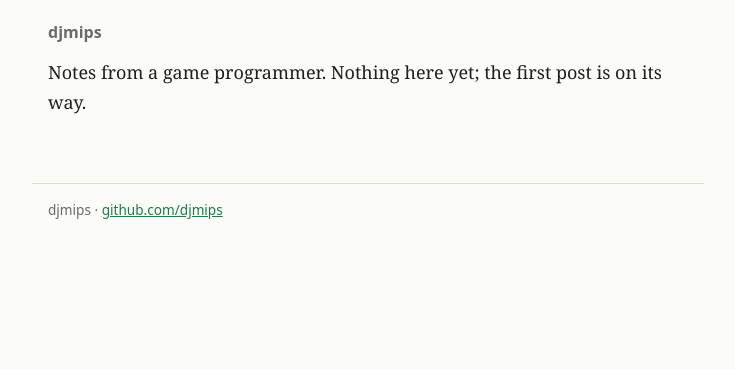
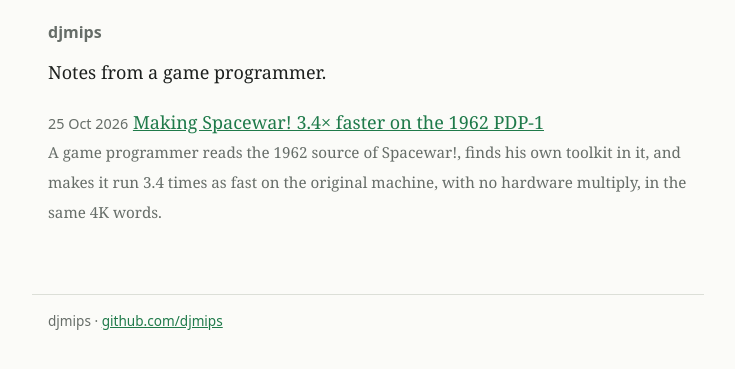
Before and after one commit to djmips/blog, a Jekyll site: the page built from index.md, in a window 1280 px wide. Shown: the top 369 px of the page, without its empty margins (272-1007 px from the left). Built offline with Jekyll 4.4.1, drawn with Linux system fonts in a browser that asks for light colours; part of the change alters nothing that is shown.

Commit message:
Post: Making Spacewar! 3.4x faster on the 1962 PDP-1
The Spacewar! optimization write-up as spacewar/index.md, with its frame-time chart (inline SVG)
and the two orbit screenshots. The front page lists posts (pages with a date); the layout gains
Open Graph tags; the stylesheet gains figures, a two-up image row, chart and table styles.

````diff
--- a/_layouts/default.html
+++ b/_layouts/default.html
@@ -5,6 +5,10 @@
 <meta name="viewport" content="width=device-width, initial-scale=1">
 <title>{% if page.title %}{{ page.title }} · {% endif %}{{ site.title }}</title>
 <meta name="description" content="{{ page.description | default: site.description }}">
+<meta property="og:title" content="{{ page.title | default: site.title }}">
+<meta property="og:description" content="{{ page.description | default: site.description }}">
+<meta property="og:type" content="{% if page.date %}article{% else %}website{% endif %}">
+<meta property="og:url" content="{{ page.url | absolute_url }}">
 <link rel="stylesheet" href="{{ '/assets/style.css' | relative_url }}">
 </head>
 <body>
--- a/assets/style.css
+++ b/assets/style.css
@@ -27,3 +27,21 @@ pre code { padding: 0; background: none; }
 table { border-collapse: collapse; margin: 1.5rem 0; font: 0.9rem/1.4 system-ui, sans-serif; display: block; overflow-x: auto; }
 th, td { padding: 0.35rem 0.75rem; border-bottom: 1px solid var(--rule); text-align: left; }
 blockquote { margin: 1.5rem 0; padding-left: 1rem; border-left: 3px solid var(--rule); color: var(--dim); }
+figure { margin: 2rem 0; }
+figcaption { color: var(--dim); font: 0.85rem/1.45 system-ui, sans-serif; text-align: center; margin-top: 0.5rem; }
+figure img { margin: 0 auto; border-radius: 4px; }
+.pair { display: flex; flex-wrap: wrap; gap: 1rem; justify-content: center; align-items: flex-end; margin: 2rem 0; }
+.pair figure { margin: 0; }
+.chart { width: 100%; height: auto; display: block; font-family: system-ui, sans-serif; }
+.chart .bar { fill: var(--accent); opacity: 0.55; }
+.chart .bar.hi { opacity: 1; }
+.chart g:hover .bar { opacity: 1; }
+.chart .grid { stroke: var(--rule); stroke-width: 1; }
+.chart .axis { fill: var(--dim); font-size: 12px; }
+.chart .lab { fill: var(--fg); font-size: 14px; }
+.chart .val { fill: var(--fg); font-size: 13px; font-variant-numeric: tabular-nums; }
+td, th { font-variant-numeric: tabular-nums; }
+.posts { list-style: none; padding: 0; }
+.posts li { margin: 1.25rem 0; }
+.posts .desc { color: var(--dim); font-size: 0.95rem; }
+h3 { font-size: 1.1rem; margin-top: 2rem; }
--- a/index.md
+++ b/index.md
@@ -2,4 +2,9 @@
 layout: default
 ---
 
-Notes from a game programmer. Nothing here yet; the first post is on its way.
+Notes from a game programmer.
+
+{% assign posts = site.pages | where_exp: "p", "p.date" | sort: "date" | reverse %}
+<ul class="posts">
+{% for p in posts %}<li><span class="date">{{ p.date | date: "%-d %b %Y" }}</span> <a href="{{ p.url | relative_url }}">{{ p.title }}</a><br><span class="desc">{{ p.description }}</span></li>
+{% endfor %}</ul>
--- /dev/null
+++ b/spacewar/index.md
@@ -0,0 +1,329 @@
+---
+layout: default
+title: Making Spacewar! 3.4× faster on the 1962 PDP-1
+description: A game programmer reads the 1962 source of Spacewar!, finds his own toolkit in it, and makes it run 3.4 times as fast on the original machine, with no hardware multiply, in the same 4K words.
+date: 2026-10-25
+---
+
+I've been writing games for about forty years. When I sat down with the listing of Spacewar!,
+the 1962 PDP-1 game that is one of the first video games ever written, I expected something
+charming and primitive. What I found was my own toolkit.
+
+Then I wondered how much faster it could have run on its own machine, with sixty years of
+hindsight. The answer: **3.4 times as fast**, from 21 to 71 frames a second, on the 1962
+PDP-1, in the same 4,096 words of memory, with no hardware multiply. By the end there is no
+multiply, divide or square root left anywhere in the game.
+
+## A game programmer opens an ancient artifact
+
+Spacewar! was written at MIT in 1961 and 1962 for a DEC PDP-1: 18-bit words, 4,096 words of
+core memory, a 5-microsecond memory cycle, and a round Type 30 display that plots one dot at a
+time. Two ships, the Needle and the Wedge, fight around a star that pulls them in. The version I
+worked from is 2B, dated 2 April 1962, with the hyperspace and auto-restart patches from that
+spring.
+
+Here is what is in it.
+
+**Compiled sprites.** The ships are stored as outline tables: 3 bits per step, each code meaning
+"move one dot in this direction". At start-up an *outline compiler* turns each table into
+straight-line machine code, a short burst of adds and a display instruction per dot, with no loop
+and no table lookups left in it. Halfway through, a special code makes the generated code flip
+its rotation matrix and draw the other half of the ship as a mirror image, so only half of each
+ship is stored. On the PC in the 1990s we called this a compiled sprite. Spacewar! had it in
+1962.
+
+**Hiding work behind the display.** A dot on the Type 30 takes about 50 microseconds, five to ten
+instructions' worth of time. Spacewar! never waits for a dot if it can help it. It starts the dot
+without waiting (`dpy-4000`), works out where the next one goes, and only then waits for the
+display to finish (`ioh`), so the arithmetic is free. Anyone who has set up the next line on a
+Vectrex while the beam is still drawing the last one knows this trick.
+
+**Speedcode with a random entry.** The star in the middle is drawn by twenty copies of the same
+dot-plotting code (`repeat 20, starp`). Each frame the program jumps into that block at a random
+point, so the rays have a random length, then runs it a second time with the signs flipped for
+the opposite ray. A hand-unrolled loop with a computed entry, two decades before Duff's device.
+
+**An object system with function pointers.** Every object, from ships and torpedoes to
+explosions and ships in hyperspace, lives in one table, and the first word of each slot is the
+address of the routine that runs it. The main loop doesn't know what anything is: it calls each
+slot's routine. When a ship is hit, the program doesn't set a flag; it overwrites the pointer
+with the explosion routine, and the ship *becomes* an explosion. Hyperspace does the same with
+another routine. It's the polymorphic game object, decades before most of us met it.
+
+**Real physics in fixed point.** Dan Edwards's gravity pulls both ships toward the star with an
+inverse-square force. Velocities and accelerations are fixed-point fractions, and the update is
+in the good order: velocity first, then position from the new velocity. That small choice is what
+keeps an orbit from spiralling outward. It's the order I stumbled on myself writing a lunar
+lander in high school, and Marvin Minsky found it by accident too: his circle algorithm "was
+invented by mistake when I tried to save one register in a display hack" (HAKMEM, 1972).
+
+**A scrolling background.** Peter Samson's "Expensive Planetarium" draws the real night sky: 470
+stars from a star catalogue, with brightness shown by how often each star is redrawn. The sky
+creeps slowly across the screen as you play. It may be the first scrolling background in a game.
+
+It arrived fully formed, more than twenty years before Elite. For the full dig, Norbert
+Landsteiner's [*Inside Spacewar!*](https://www.masswerk.at/spacewar/inside/) walks through every
+routine, and [his emulator](https://www.masswerk.at/spacewar/) lets you play it. I owe most of my
+understanding to him.
+
+## How I got here: a Vectrex
+
+I've been porting Spacewar! 2B to the Vectrex, the 1982 vector console, which draws with a beam
+on a phosphor screen much as the Type 30 did. To port a game you have to understand it, and once
+I understood it I could see where the time went. 2B runs at about 21 frames a second; on a
+Vectrex we aim for 50. So I started asking: how fast could Spacewar! have been on its own machine,
+with what we've learned since?
+
+## The rules
+
+1. **The 1962 machine.** The PDP-1 Spacewar! was written for had no hardware multiply or divide.
+   Multiplication was a subroutine of multiply-step instructions, hundreds of microseconds a call;
+   a sine and cosine cost about 2.35 milliseconds. No later hardware allowed.
+2. **4K words.** Everything has to fit in the same 4,096 words of core, next to the star
+   catalogue.
+3. **It has to feel like 2B.** Not bit-for-bit the same game, but the same game to play: the same
+   orbits, the same handling, the same look. Wherever behaviour changed, I measured it against
+   the original.
+
+The referee was Landsteiner's emulator, which models the PDP-1's instruction timing, run headless
+over 1,500 frames of scripted play. The numbers below are milliseconds per frame with nobody
+touching the controls ("idle"), the cleanest case to compare.
+
+## Where the time went
+
+At idle, 2B spends 47.7 milliseconds on each frame. Very little of it is the game you see.
+
+<figure>
+<svg class="chart" viewBox="0 0 650 274" role="img" aria-labelledby="chart-t">
+<title id="chart-t">Milliseconds per frame, idle, as each optimization is added</title>
+<line class="grid" x1="250.0" y1="4" x2="250.0" y2="246"/><text class="axis" x="250.0" y="264" text-anchor="middle">0</text>
+<line class="grid" x1="316.0" y1="4" x2="316.0" y2="246"/><text class="axis" x="316.0" y="264" text-anchor="middle">10</text>
+<line class="grid" x1="382.0" y1="4" x2="382.0" y2="246"/><text class="axis" x="382.0" y="264" text-anchor="middle">20</text>
+<line class="grid" x1="448.0" y1="4" x2="448.0" y2="246"/><text class="axis" x="448.0" y="264" text-anchor="middle">30</text>
+<line class="grid" x1="514.0" y1="4" x2="514.0" y2="246"/><text class="axis" x="514.0" y="264" text-anchor="middle">40</text>
+<line class="grid" x1="580.0" y1="4" x2="580.0" y2="246"/><text class="axis" x="580.0" y="264" text-anchor="middle">50</text>
+<g><title>2B, as of April 1962: 47.71 ms a frame, 21.0 frames a second</title><text class="lab" x="240" y="30.0" text-anchor="end">2B, as of April 1962</text><path class="bar hi" d="M250,15 h310.9 a4,4 0 0 1 4,4 v12 a4,4 0 0 1 -4,4 h-310.9 z"/><text class="val" x="570.9" y="30.0">47.7</text></g>
+<g><title>+ Minsky, high-water mark: 29.55 ms a frame, 33.8 frames a second</title><text class="lab" x="240" y="64.0" text-anchor="end">+ Minsky, high-water mark</text><path class="bar" d="M250,49 h191.0 a4,4 0 0 1 4,4 v12 a4,4 0 0 1 -4,4 h-191.0 z"/><text class="val" x="451.0" y="64.0">29.6</text></g>
+<g><title>+ squares from a table: 24.28 ms a frame, 41.2 frames a second</title><text class="lab" x="240" y="98.0" text-anchor="end">+ squares from a table</text><path class="bar" d="M250,83 h156.2 a4,4 0 0 1 4,4 v12 a4,4 0 0 1 -4,4 h-156.2 z"/><text class="val" x="416.2" y="98.0">24.3</text></g>
+<g><title>+ frozen sky: 19.50 ms a frame, 51.3 frames a second</title><text class="lab" x="240" y="132.0" text-anchor="end">+ frozen sky</text><path class="bar" d="M250,117 h124.7 a4,4 0 0 1 4,4 v12 a4,4 0 0 1 -4,4 h-124.7 z"/><text class="val" x="384.7" y="132.0">19.5</text></g>
+<g><title>+ ring gravity: 17.74 ms a frame, 56.4 frames a second</title><text class="lab" x="240" y="166.0" text-anchor="end">+ ring gravity</text><path class="bar" d="M250,151 h113.1 a4,4 0 0 1 4,4 v12 a4,4 0 0 1 -4,4 h-113.1 z"/><text class="val" x="373.1" y="166.0">17.7</text></g>
+<g><title>+ 3.1's explosions: 18.16 ms a frame, 55.1 frames a second</title><text class="lab" x="240" y="200.0" text-anchor="end">+ 3.1's explosions</text><path class="bar" d="M250,185 h115.9 a4,4 0 0 1 4,4 v12 a4,4 0 0 1 -4,4 h-115.9 z"/><text class="val" x="375.9" y="200.0">18.2</text></g>
+<g><title>+ ships drawn in turn: 13.99 ms a frame, 71.5 frames a second</title><text class="lab" x="240" y="234.0" text-anchor="end">+ ships drawn in turn</text><path class="bar hi" d="M250,219 h88.3 a4,4 0 0 1 4,4 v12 a4,4 0 0 1 -4,4 h-88.3 z"/><text class="val" x="348.3" y="234.0">14.0</text></g>
+</svg>
+<figcaption>Milliseconds per frame at idle, as each change is added. Shorter is faster: 2B runs at
+21 frames a second, the last build at 71.</figcaption>
+</figure>
+
+### The empty table
+
+The object table has 24 slots. At idle, two are in use: the two ships. But the main loop walks
+all 24, stepping about 21 table pointers for every slot, and the collision test scans every later
+slot for each active object. That bookkeeping was 9.4 milliseconds of every frame.
+
+The fix is the oldest trick there is: keep a high-water mark, the highest slot in use, and stop
+the loops there. It saved **9.7 ms**, the biggest single win, and the game it plays is identical,
+frame for frame.
+
+With the mark in place, the last slot in use can be a ship, and when I flew it the Wedge was
+drawn with the Needle's outline: two Needles. Our automated check compared the game state every
+frame and passed, because the state was right and only the picture was wrong. From then on, it
+compared every dot drawn as well.
+
+### Rotation without trigonometry
+
+Every frame, each ship computes the sine and cosine of its heading so its outline can be drawn
+rotated: two calls to a software sine routine, 2.35 ms each, per ship.
+
+But a ship turns by a small fixed step, and Minsky's circle algorithm rotates a point by a small
+angle with two shifts and two adds:
+
+```
+x = x - (y >> n)
+y = y + (x >> n)    ; using the new x
+```
+
+Apply it to the rotation matrix when the ship turns, and the per-frame trigonometry goes away.
+Saving: **8.4 ms**. The catch is that Minsky's circle is very slightly an ellipse, so the ships
+are drawn at 63/64 of their size. Nobody notices.
+
+### Gravity, part one: stop taking square roots
+
+Gravity needs the distance from the star. 2B computes it from scratch every frame for each ship:
+two multiplies for x² + y², a 19-step integer square root, another multiply and two divides. The
+square root alone was 4.4 ms a frame.
+
+Two observations. Positions here are coarse, cells of 8 dots, so a table of 91 squares covers the
+whole screen. And a ship moves at most one ring of distance per frame, so the distance can be
+carried over from the last frame and corrected with two compares instead of recomputed. The
+result is exactly the same number. Saving: **5.3 ms**, the identical game, and the table fits in
+the 128 words 2B's authors left free for patches.
+
+### The frozen sky
+
+The Expensive Planetarium keeps its 470 stars in 936 words, from octal 6077 to the top of memory,
+and scrolls one dot every 32 frames. Finding which stars are in the window costs about 130 µs per
+star: 5.6 ms a frame.
+
+No one notices the slowly moving stars. The window at the start holds 36 of them; freeze the sky
+there, and a 21-word loop draws them in about 0.8 ms on the original brightness schedule. Saving:
+**4.8 ms**, and about 840 words of memory freed.
+
+### Gravity, part two: rings
+
+With the distance known, 2B still computes the pull with a multiply and two divides, per ship,
+per frame. I wanted to let go of exactness: take the pull from the distance alone, in rings, from
+a table. It only has to feel like gravity, and rings around the star should be better than a grid.
+
+To get rid of the last multiply, each ring's pull is a power of two in quarter steps (×1, ×1.25,
+×1.5, ×1.75), applied by executing that ring's shift instructions straight out of a table (the
+PDP-1's `xct` runs a memory word as an instruction). No multiply, no divide.
+
+It's calibrated to 2B's average pull in each ring, within 7% of 2B over the middle 80% of the
+screen. From the idle start, ships fall into the star in 361 frames against 2B's 351. Saving:
+**1.8 ms**.
+
+### Drawing one ship per frame
+
+After all that, the biggest cost left was the drawing itself: the two outlines are about 156 dots
+a frame at about 50 µs each, 8.5 ms that no clever code can shorten, because it's the display's
+own speed.
+
+So draw them in turn: the Needle on even frames, the Wedge on odd ones. At 71 frames a second each
+ship is still redrawn about 35 times a second, more often than 2B ever drew them, and the Type
+30's long-persistence phosphor carries the image between. Saving: about **4 ms**.
+
+### The last multiply
+
+After ring gravity, only one caller of sine, cosine and the software multiply was left: setting
+the ships' headings when a game starts. I replaced all three with CORDIC, the shift-and-add way of
+computing sine and cosine together that pocket calculators used.
+
+Ten CORDIC steps give both values from a 10-word table of arctangents. A fixed number of steps has
+a fixed gain (0.60725, whatever the angle), so it's paid in advance in the starting vector, along
+with Minsky's 63/64. The neat part is the shift. Each step shifts one more bit, and a PDP-1 shift
+instruction's count is the number of 1 bits in its low nine bits, so going from a shift of *i* to
+*i* + 1 turns those bits *m* into 2*m* + 1. The routine rewrites its own shift instruction that way
+every step, and the same instruction is the loop counter: after the shift by nine it carries into
+the opcode and the loop ends. Ten steps, because one shift instruction reaches nine.
+
+It's less accurate than 2B's sine, about 1 part in 512, and it doesn't show: the game state is
+identical to the build before it, frame for frame, except that torpedoes leave about 0.2% off
+in speed. It frees 31 words, and with the square root
+and divide routines already gone, **there is no multiply, divide or square root left anywhere in
+the game.** It doesn't change the frame rate; it closes the book.
+
+### The small ones
+
+The collision test stores |dx| only after the first reject, and steps only the pointers a
+rejected pair needs: about 1 ms, mostly when torpedoes fly, same game.
+
+## The surprises
+
+### The 4K wall
+
+The outline compiler writes its generated code upward from the end of the object tables. When the
+table of squares went in among the code, everything above it moved up, and the compiled ships,
+about 684 words of them, ran past octal 6077, where the star catalogue begins. The ships wrote
+over the stars and the planetarium drew garbage. On a 4K machine there is no "somewhere else". The
+fix was the patch space 2B's authors had set aside; later, the frozen sky freed far more room.
+
+### A bug in 2B
+
+While playing, both my ships fell into the star at once, and the game never restarted.
+
+When a ship falls into the star, 2B moves it to the far corner of space (377777, 377777: "now go
+bang", says the listing) with no velocity, and explodes it. If both ships fall in during the same
+frame, they land on the same spot and collide. 2B never excludes an object that is already
+exploding from the collision test, so each explosion restarts the other, every frame, forever. It
+reproduces on the unmodified program: ships at (6, 0) and (0, 6), captured at frame 42, still
+exploding at frame 600. The same re-arming is why overlapping explosions in 2B sometimes last 30
+frames instead of 3.
+
+Spacewar!'s authors found it too. In version 3.1, dated 29 September 1962, an exploding object
+gets its sign bit set, the collision scan asks "can it collide?", a captured ship explodes
+properly, and explosions last four times as long. My fix is theirs, longer explosions included:
+six frames, which costs 0.4 ms but looks right at the higher frame rate.
+
+### Orbits
+
+The question I cared about most: with approximate gravity, does it still play like 2B? The test
+was 30 passive orbits, radii from 8 to 22 cells, speeds from 0.75 to 1.0 times circular, two
+starting angles, 3,000 frames each, on both builds. In 2B, 15 of the 30 survive; in the optimized
+build, 15. Still as tight as they started: 10 in 2B, 12 optimized. Within the chaos of a system
+like this, that's a wash.
+
+What changed is how they look. A lap now comes round 3.4 times as fast, and the phosphor
+afterglow draws the whole orbit as a ring. In all my years of playing 2B I never got a ship into
+orbit; here they are.
+
+<div class="pair">
+<figure><img src="orbit-one-ship.png" width="260" height="204" alt="One ship in orbit around the star, its afterglow tracing a ring"><figcaption>One ship in orbit.</figcaption></figure>
+<figure><img src="orbit-two-ships.png" width="304" height="337" alt="Both ships in orbit, two rings of afterglow around the star"><figcaption>Both ships, opposite sides of the same orbit.</figcaption></figure>
+</div>
+
+## The result
+
+| | 2B | optimized |
+|---|---:|---:|
+| idle, ms per frame | 47.71 | **13.99** |
+| frames per second, idle | 21.0 | **71.5** |
+| both ships firing, ms per frame | 66.55 | 26.97 |
+
+**3.4 times as fast**, on the machine it was written for, in the same 4K words, with no multiply,
+divide or square root left in it.
+
+One thing to be clear about: Spacewar! moves its ships once per frame, so a faster frame rate makes
+the whole game faster, not just smoother. I didn't cap it; we wanted to go faster. But that's the
+point of the exercise: the time is there to spend. You could keep 2B's pace and spend it on a
+steadier display, more torpedoes, or the moving sky.
+
+## How we did it
+
+I did this with an AI, Claude, and it's worth being specific about who did what.
+
+**The division of labour.** The ideas that changed the game were mine: Minsky rotation, freezing
+the sky, ring gravity, drawing the ships in turn, CORDIC for the last sine and cosine, building a
+clean base with a real assembler, and not capping the frame rate. I found the two-Needles bug and
+the lock-up by playing. Claude wrote all of the PDP-1 code, the tools and the measurements, found
+the collision trims and the high-water mark by profiling, and came up with carrying the distance
+from frame to frame and the shift-only form of ring gravity. The re-arming fix belongs to
+Spacewar! 3.1's authors, in 1962.
+
+**What kept it honest.**
+
+- **A real assembler.** The base is 2B with its patch tapes folded back into source and built
+  with macro1, a reimplementation of the 1962 assembler, so a change is an edit, not a patch tape.
+  The base plays the identical game to the original tapes, frame for frame.
+- **A fingerprint.** Every build runs headless in Landsteiner's emulator core, and every frame the
+  object tables and every dot drawn are compared with 2B's. Four of the changes play the
+  identical game; the rest were judged by measurement.
+- **A profiler**, which pointed at the empty table.
+- **My eyes.** Several bugs only showed when I flew the build.
+
+**Where the AI was wrong.** Regularly, and confidently:
+
+- The new star loop drew every star at the same x coordinate, because `idx` leaves its result in
+  the accumulator. Caught by comparing dots.
+- The first ring gravity fell 6% too slowly: three truncations where 2B's divide has one. Caught by
+  timing the fall into the star.
+- The compiled outlines overwrote the stars. Caught by the dot fingerprint.
+- When the alternating ships flickered in the emulator, it offered three wrong theories before
+  measuring. The real bug was in the emulator's JavaScript: a `var k` inside a loop clobbering a
+  list of the same name. I saw the flicker; a probe found the cause.
+- The first orbit test counted an orbit as kept unless the ship flew past 60 cells, so decaying
+  orbits passed. It didn't match what I saw on screen.
+
+The pattern held all the way through: the ideas and the judgement of feel came from playing the
+game, and the volume of careful code and measurement came from the machine. Each caught the
+other's mistakes.
+
+## Thanks
+
+To Norbert Landsteiner, for the reconstruction of 2B, *Inside Spacewar!* and the emulator that
+made all of this measurable; and to Barry Silverman, Brian Silverman and Vadim Gerasimov for the
+[original HTML5 emulator](https://spacewar.oversigma.com/html5/).
+
+> Spacewar! was conceived in 1961 by Martin Graetz, Stephen Russell, and Wayne Wiitanen. It was
+> first realized on the PDP-1 in 1962 by Stephen Russell, Peter Samson, Dan Edwards, and Martin
+> Graetz, together with Alan Kotok, Steve Piner, and Robert A Saunders. Spacewar! is in the public
+> domain, but this credit paragraph must accompany all distributed versions of the program.
````
Also changed, not shown: spacewar/orbit-one-ship.png (added), spacewar/orbit-two-ships.png (added).
